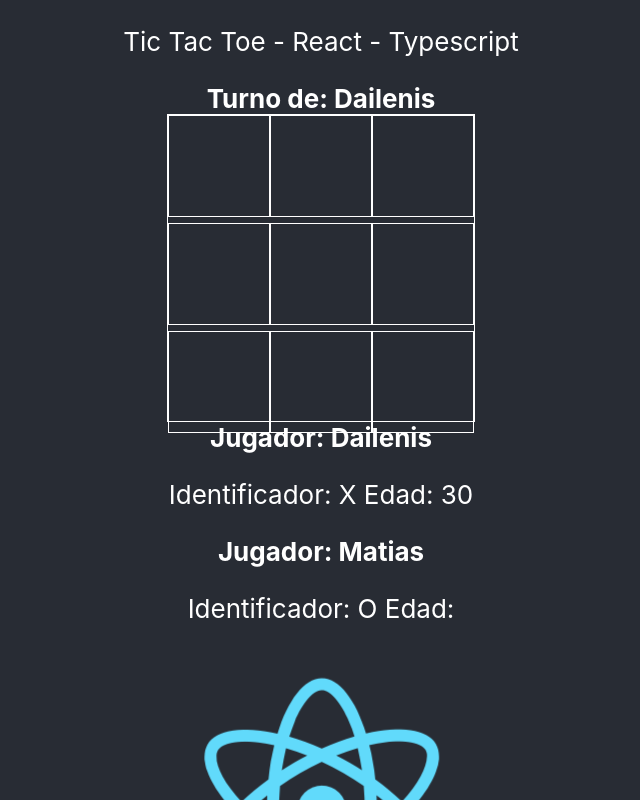
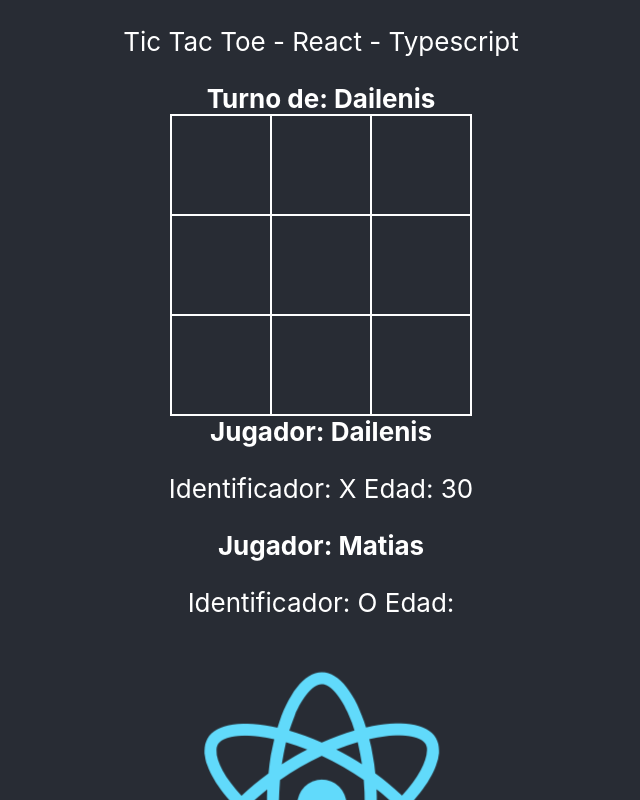
Before and after one commit to Sineliad/gato-react-typescript, a React (Create React App) app: page / in a window 1280 px wide. Shown: the top 800 px of the page, without its empty margins (319-959 px from the left). Built offline with nearby package versions, Linux system fonts and the light colour scheme.

Commit message:
style: tablero design

```diff
--- a/src/App.css
+++ b/src/App.css
@@ -1,5 +1,22 @@
 .App {
   text-align: center;
+}
+
+.tablero {
+  font-size: 0;
+  width: 300px;
+  height: 300px;
+  margin: auto;
+  border: 1px solid white;
+}
+
+.celda {
+  width: 100px;
+  height: 100px;
+  display: inline-block;
+  font-size: 0;
+  border: 1px solid white;
+  box-sizing: border-box;
 }
 
 .App-logo {
@@ -22,21 +39,6 @@
   color: #61dafb;
 }
 
-.tablero {
-  width: 306px;
-  height: 306px;
-  border: 1px solid white;
-  margin: auto;
-}
-
-.celda {
-    width: 100px;
-    height: 100px;
-    border: 1px solid white;
-    display: inline-block;
-}
-
-
 @keyframes App-logo-spin {
   from {
     transform: rotate(0deg);
```
